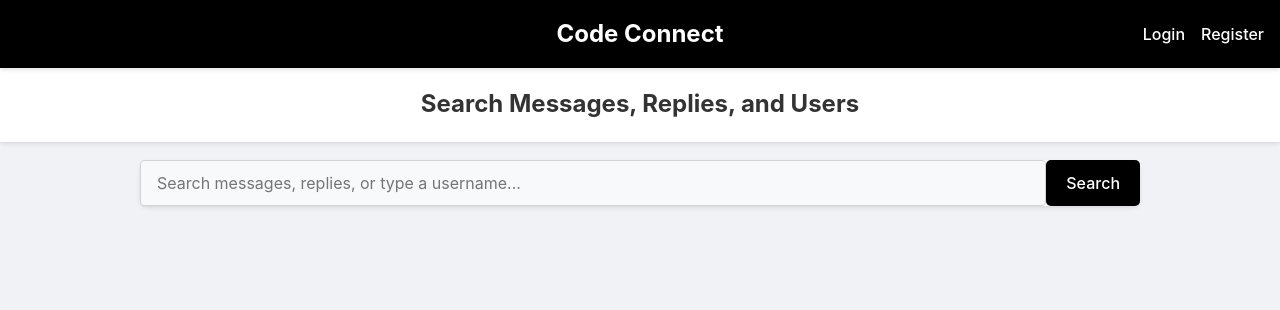
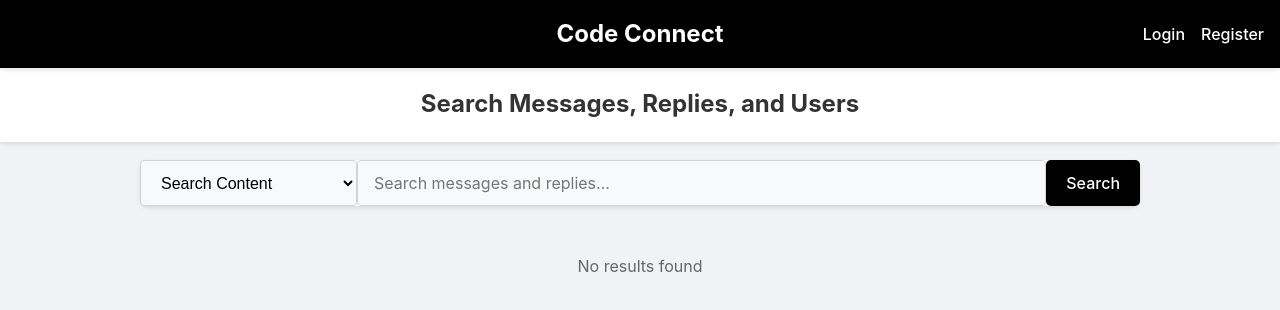
Before and after one commit to ninshot/Coder-sBlog, a React (Vite) app in the folder frontend/: page /search in a window 1280 px wide. Shown: the top 310 px of the page. Built offline with nearby package versions, Linux system fonts and the light colour scheme.

Commit message:
Implementation of search with post count

```diff
--- a/frontend/src/pages/SearchPage.jsx
+++ b/frontend/src/pages/SearchPage.jsx
@@ -3,10 +3,12 @@ import { useNavigate, useLocation } from 'react-router-dom';
 import '../styles/searchPage.css';
 
 const SearchPage = () => {
+  const [searchType, setSearchType] = useState('content'); // 'content' or 'users'
   const [searchQuery, setSearchQuery] = useState('');
+  const [userSortType, setUserSortType] = useState('most'); // 'most' or 'least'
   const [results, setResults] = useState([]);
   const [loading, setLoading] = useState(false);
-  const [error, setError] = useState(null);
+  const [error, setError] = useState('');
   const navigate = useNavigate();
   const location = useLocation();
 
@@ -19,12 +21,22 @@ const SearchPage = () => {
     }
   }, [location.search]);
 
-  const performSearch = async (query) => {
+  const performSearch = async (query = searchQuery) => {
     setLoading(true);
-    setError(null);
+    setError('');
+
     try {
       const token = localStorage.getItem('token');
-      const response = await fetch(`http://localhost:8000/api/search?query=${encodeURIComponent(query)}`, {
+      let url;
+
+      if (searchType === 'content') {
+        url = `http://localhost:8000/api/search?q=${encodeURIComponent(query)}`;
+      } else {
+        // For user search by post count
+        url = `http://localhost:8000/api/search/user-posts?sort=${userSortType}`;
+      }
+
+      const response = await fetch(url, {
         headers: {
           'Authorization': `Bearer ${token}`
         }
@@ -35,10 +47,9 @@ const SearchPage = () => {
       }
 
       const data = await response.json();
-      console.log('Search results:', data);
-      setResults(data);
+      setResults(searchType === 'content' ? data.results : data.users);
     } catch (err) {
-      setError('Failed to perform search. Please try again.');
+      setError(err.message);
       console.error('Search error:', err);
     } finally {
       setLoading(false);
@@ -47,43 +58,36 @@ const SearchPage = () => {
 
   const handleSearch = (e) => {
     e.preventDefault();
-    if (searchQuery.trim()) {
-      navigate(`/search?query=${encodeURIComponent(searchQuery.trim())}`);
-    }
+    performSearch();
   };
 
   const handleResultClick = (result) => {
     navigate(`/channels/${result.channel_id}`);
   };
 
-  return (
-    <div className="search-page">
-      <div className="search-header">
-        <h2>Search Messages, Replies, and Users</h2>
-      </div>
-      <div className="search-container">
-        <form className="search-form" onSubmit={handleSearch}>
-          <input
-            type="text"
-            className="search-input"
-            placeholder="Search messages, replies, or type a username..."
-            value={searchQuery}
-            onChange={(e) => setSearchQuery(e.target.value)}
-          />
-          <button type="submit" className="search-button">Search</button>
-        </form>
-      </div>
+  // Handle sort type change
+  const handleSortChange = (e) => {
+    setUserSortType(e.target.value);
+    // Trigger search immediately when sort type changes
+    if (searchType === 'users') {
+      performSearch();
+    }
+  };
 
-      {loading && <div className="loading">Searching...</div>}
-      {error && <div className="error">{error}</div>}
+  // Handle search type change
+  const handleSearchTypeChange = (e) => {
+    setSearchType(e.target.value);
+    // Clear results when switching search types
+    setResults([]);
+  };
 
-      {!loading && !error && results.length === 0 && searchQuery && (
-        <div className="no-results">No results found</div>
-      )}
+  const renderResults = () => {
+    if (loading) return <div className="loading">Loading...</div>;
+    if (error) return <div className="error">{error}</div>;
+    if (results.length === 0) return <div className="no-results">No results found</div>;
 
-      {!loading && !error && results.length > 0 && (
-        <div className="search-results">
-          {results.map((result) => (
+    if (searchType === 'content') {
+      return results.map((result) => (
         <div
           key={result.id}
           className="result-item"
@@ -114,9 +118,69 @@ const SearchPage = () => {
             })}</span>
           </div>
         </div>
-          ))}
+      ));
+    } else {
+      // Render user post count results
+      return results.map((user) => (
+        <div key={user.id} className="result-item">
+          <div className="result-header">
+            <div className="result-user-info">
+              <span className="result-display-name">{user.displayName}</span>
+              <span className="result-username">@{user.username}</span>
             </div>
+            <div className="result-post-count">
+              <strong>{user.totalPosts}</strong> posts
+            </div>
+          </div>
+        </div>
+      ));
+    }
+  };
+
+  return (
+    <div className="search-page">
+      <div className="search-header">
+        <h2>Search Messages, Replies, and Users</h2>
+      </div>
+      <div className="search-container">
+        <div className="search-form">
+          <select
+            value={searchType}
+            onChange={handleSearchTypeChange}
+            className="search-type-select"
+          >
+            <option value="content">Search Content</option>
+            <option value="users">Search Users by Posts</option>
+          </select>
+
+          {searchType === 'content' ? (
+            <input
+              type="text"
+              value={searchQuery}
+              onChange={(e) => setSearchQuery(e.target.value)}
+              placeholder="Search messages and replies..."
+              className="search-input"
+            />
+          ) : (
+            <select
+              value={userSortType}
+              onChange={handleSortChange}
+              className="search-input"
+            >
+              <option value="most">Most Posts</option>
+              <option value="least">Least Posts</option>
+            </select>
           )}
+
+          <button onClick={handleSearch} className="search-button">
+            Search
+          </button>
+        </div>
+      </div>
+
+      <div className="search-results">
+        {renderResults()}
+      </div>
     </div>
   );
 };
--- a/frontend/src/styles/searchPage.css
+++ b/frontend/src/styles/searchPage.css
@@ -54,6 +54,7 @@
   font-size: 1rem;
   transition: border-color 0.3s ease;
   background-color: #f8f9fa;
+  color: black;
 }
 
 .search-input:focus {
@@ -81,6 +82,28 @@
   color: black;
   border: 1px solid black;
   box-shadow: 0 4px 12px rgba(0, 0, 0, 0.2);
+}
+
+.search-type-select {
+  padding: 0.75rem 1rem;
+  border: 1px solid lightgray;
+  border-radius: 4px;
+  font-size: 1rem;
+  background-color: #f8f9fa;
+  cursor: pointer;
+  color: black;
+}
+
+.search-type-select:focus {
+  outline: none;
+  border-color: black;
+  background-color: whitesmoke;
+}
+
+.result-username {
+  color: #666;
+  margin-left: 0.5rem;
+  font-size: 0.9rem;
 }
 
 .search-results {
@@ -195,3 +218,18 @@
   color: #dc3545;
   margin-top: 2rem;
 }
+
+.result-post-count {
+  font-size: 1.1rem;
+  color: #2c3e50;
+  padding: 0.5rem;
+  background-color: #f8f9fa;
+  border-radius: 4px;
+  margin-left: auto;
+}
+
+.result-post-count strong {
+  color: #000;
+  font-size: 1.2rem;
+  margin-right: 0.25rem;
+}
```
Lines whose indentation alone changed are shown as unchanged.
